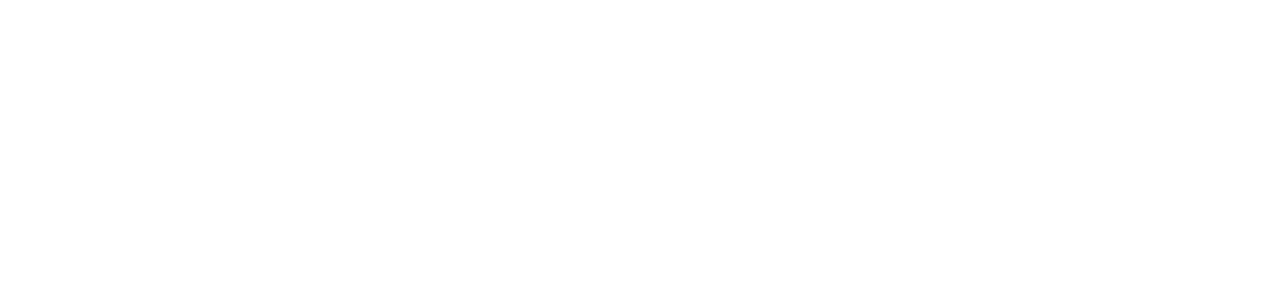
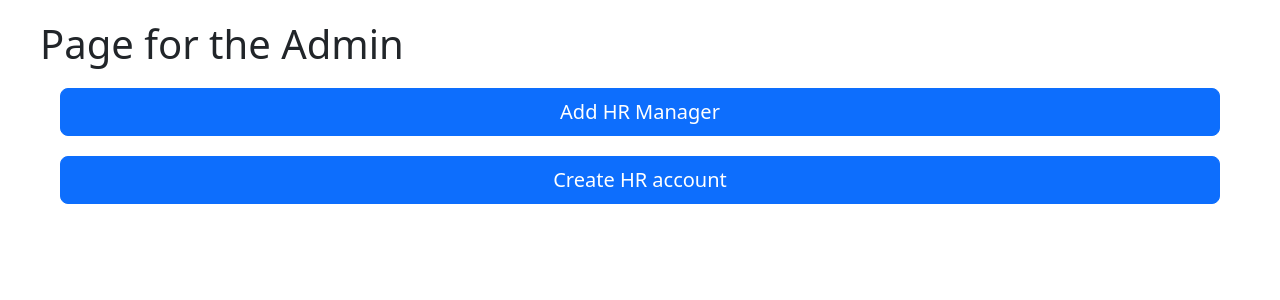
Before and after one commit to HarithaMihimal/HRMS-Project, a React (Vite) app in the folder WebApp/client/: page /PageAdmin in a window 1280 px wide. Before the commit this address had no page. Shown: the top 300 px of the page. Built offline with nearby package versions, Linux system fonts and the light colour scheme.

Commit message:
Added the Admin account
1. Added the admin account

```diff
--- /dev/null
+++ b/WebApp/client/src/AddHR.jsx
@@ -0,0 +1,11 @@
+import React from "react";
+
+function AddHR() {
+  return (
+    <div>
+      <h1>Page to add HR record to the databae</h1>
+    </div>
+  );
+}
+
+export default AddHR;
--- a/WebApp/client/src/App.jsx
+++ b/WebApp/client/src/App.jsx
@@ -15,6 +15,9 @@
 import Report3 from './Report3';
 import Report4 from './Report4';
 import Report5 from './Report5';
+import PageAdmin from './PageAdmin';
+import AddHR from './AddHR';
+import CreateHRAccount from './CreateHRAccount';
 
 function App() {
   return (
@@ -37,6 +40,9 @@
 
         <Route path="/PageHR/:id_to_transfer/AddEmployee/AddDependent" element={<AddDependent />} />
         <Route path="/PageHR/:id_to_transfer/AddCustom" element={<AddCustom />} />
+        <Route path="/PageAdmin" element={<PageAdmin />} />
+        <Route path="/PageAdmin/AddHR" element={<AddHR />} />
+        <Route path="/PageAdmin/CreateHRAccount" element={<CreateHRAccount />} />
       </Routes>
     </BrowserRouter>
   );
--- /dev/null
+++ b/WebApp/client/src/CreateHRAccount.jsx
@@ -0,0 +1,11 @@
+import React from "react";
+
+function CreateHRAccount() {
+  return (
+    <div>
+      <h1>Page to create HR account</h1>
+    </div>
+  );
+}
+
+export default CreateHRAccount;
--- a/WebApp/client/src/Login.jsx
+++ b/WebApp/client/src/Login.jsx
@@ -27,6 +27,10 @@
 
   const handleSubmit = async (event) => {
     event.preventDefault();
+
+    if (formData.User_ID === 'Admin' && formData.password === 'Admin') {
+      navigate(`/PageAdmin`);
+    }
 
     const user_0 = passwordList.find((user) => user.User_ID === formData.User_ID); // Use 'User_ID' instead of 'email'
     const id_to_transfer = user_0.Employee_ID;
--- /dev/null
+++ b/WebApp/client/src/PageAdmin.jsx
@@ -0,0 +1,32 @@
+import React from "react";
+import { useNavigate } from "react-router-dom";
+
+function PageAdmin() {
+    const navigate = useNavigate(); // Define the navigate function
+
+    // Handler for the "Leave Request" button click
+    const handleLeaveRequestClick_1 = () => {
+      navigate(`/PageAdmin/AddHR`);
+    };
+    const handleLeaveRequestClick_2 = () => {
+      navigate(`/PageAdmin/CreateHRAccount`);
+    };
+
+    return (
+      <div>
+        <h1>Page for the Admin</h1>
+        <div className="d-flex justify-content-center">
+          <button type="button" className="btn btn-primary btn-lg custom-button" onClick={handleLeaveRequestClick_1}>
+            Add HR Manager
+          </button>
+        </div>
+        <div className="d-flex justify-content-center">
+          <button type="button" className="btn btn-primary btn-lg custom-button" onClick={handleLeaveRequestClick_2}>
+            Create HR account
+          </button>
+        </div>
+      </div>
+    );
+}
+
+export default PageAdmin;
```
